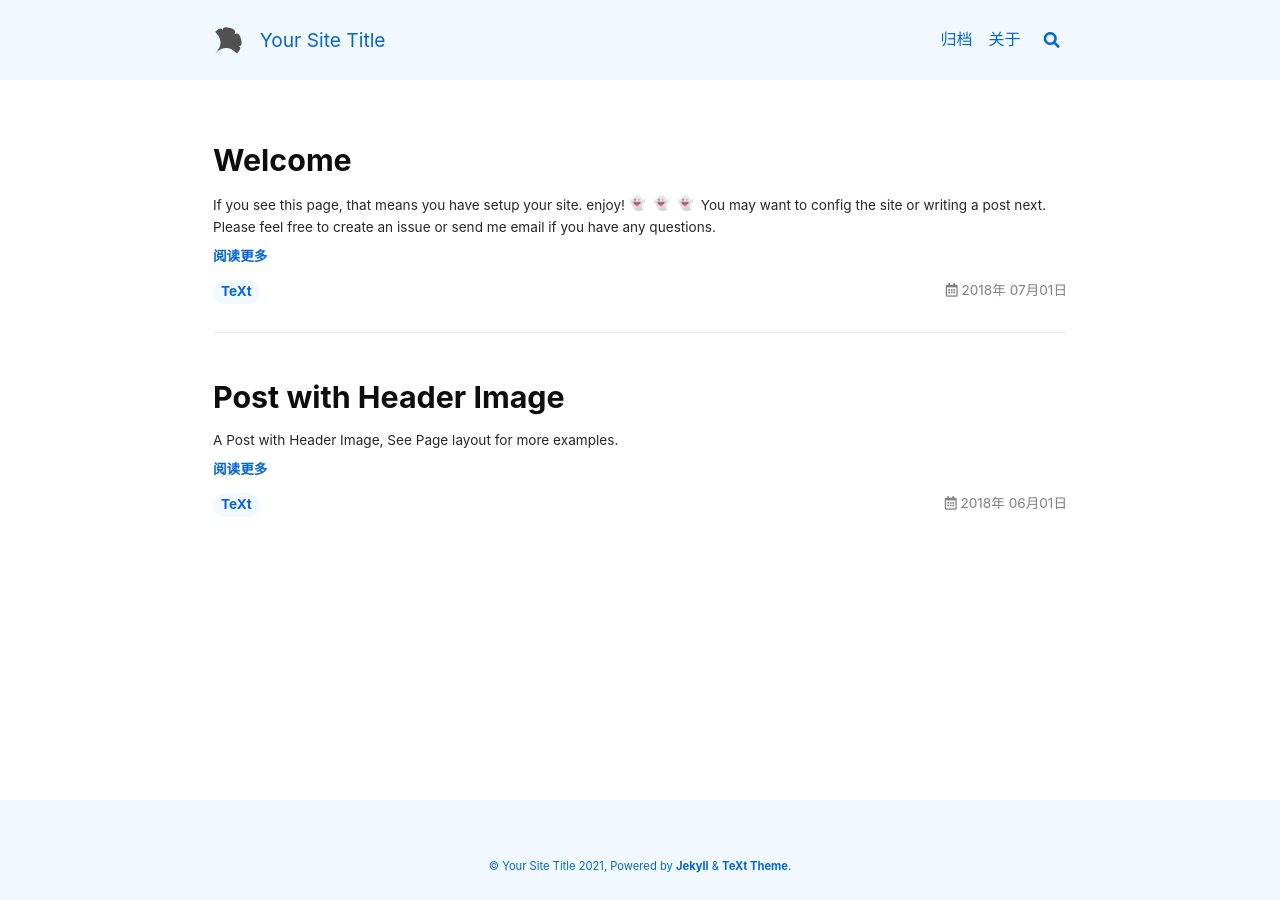
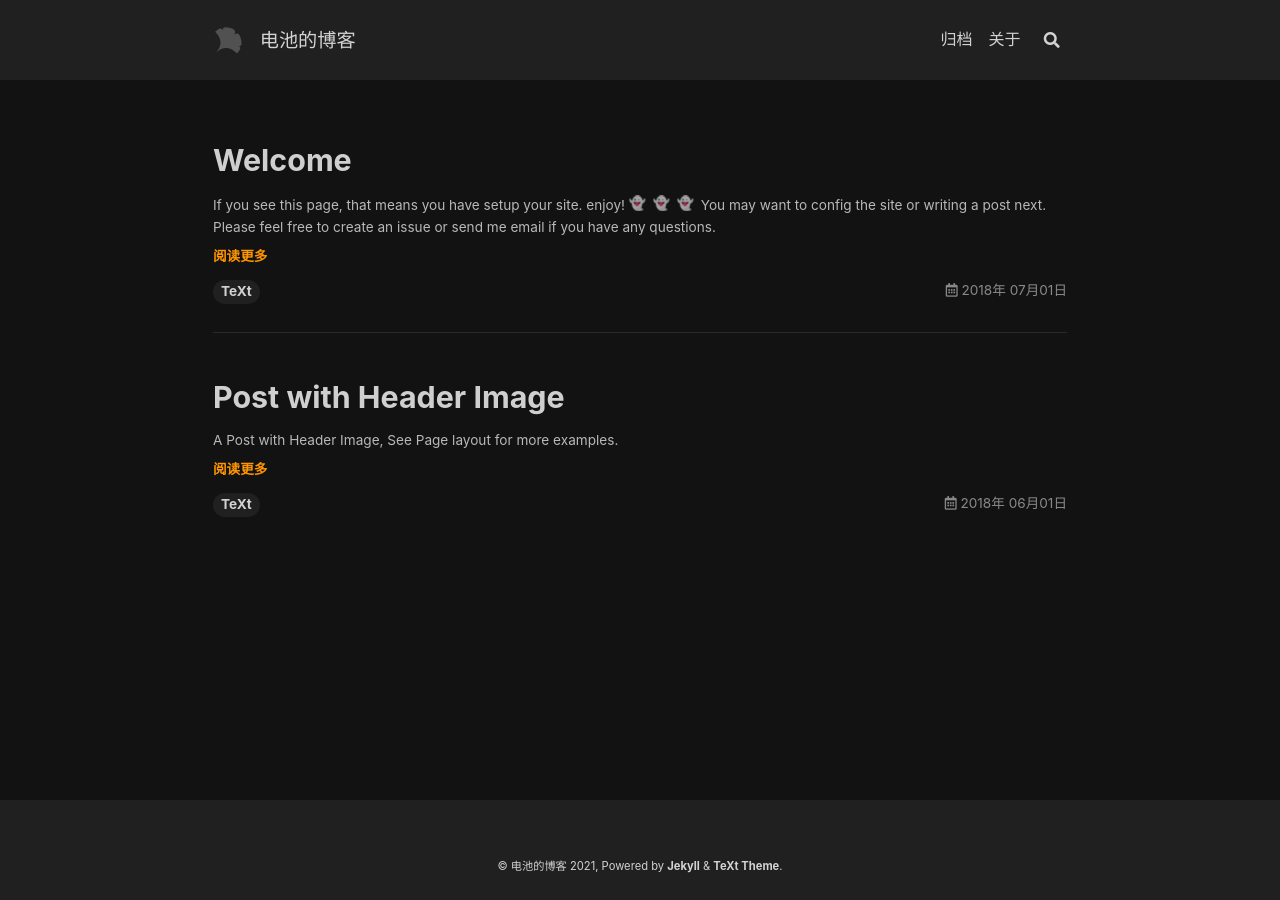
Before and after one commit to pushone1/pushone1.github.io, a Jekyll site: the page built from index.html, in a window 1280 px wide. Built offline with Jekyll 4.4.1, drawn with Linux system fonts in a browser that asks for light colours; nearby versions of some CDN libraries; emoji names are drawn with the system emoji font; the list of posts is cut into pages by our own code.

Commit message:
设置主题

```diff
--- a/_config.yml
+++ b/_config.yml
@@ -16,11 +16,11 @@
 
 ## => Site Settings
 ##############################
-text_skin: ocean # "default" (default), "dark", "forest", "ocean", "chocolate", "orange"
+text_skin: dark # "default" (default), "dark", "forest", "ocean", "chocolate", "orange"
 highlight_theme: tomorrow-night # "default" (default), "tomorrow", "tomorrow-night", "tomorrow-night-eighties", "tomorrow-night-blue", "tomorrow-night-bright"
 url     : # the base hostname & protocol for your site e.g. https://www.someone.com
 baseurl : # does not include hostname
-title   : Your Site Title
+title   : 电池的博客
 description: > # this means to ignore newlines until "Language & timezone"
   Your Site Description
 
```
